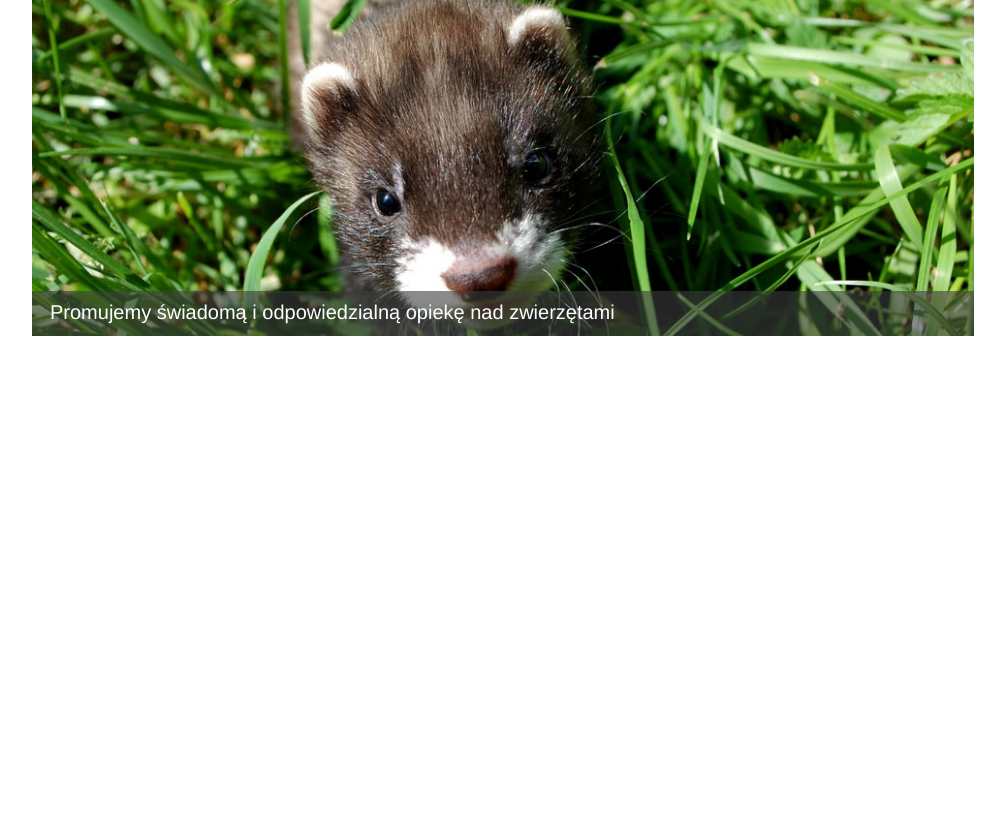
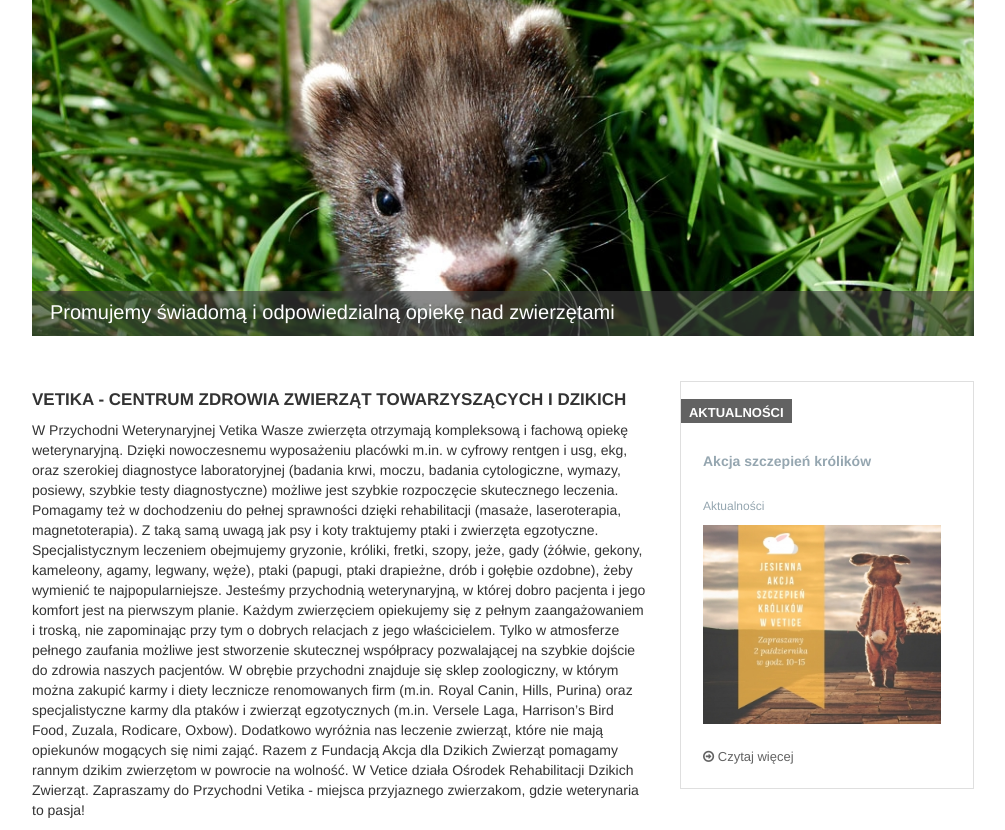
Before and after one commit to maria-galas/vetika, a plain HTML site: page index.html in a window 1280 px wide. Shown: the part 179-1009 px from the top of the page, without its empty margins (137-1142 px from the left). Before the commit the page ends 800 px from the top, so only its background shows below. Drawn offline with nearby package versions, Linux system fonts and the light colour scheme.

Commit message:
create text-container and right column

```diff
--- a/css/style.css
+++ b/css/style.css
@@ -55,3 +55,45 @@
     margin-bottom: 0px;
 }
 /*slider end*/
+
+/*text-container*/
+.text-container h5{
+    font-weight: bold;
+    font-size: 17px;
+}
+/*text-container end*/
+/*right-column*/
+.right-column .news-container{
+    border: 1px solid #dfdfdf;
+    padding: 20px 32px 22px 22px;
+}
+.right-column .news-container img{
+    width: 100%;
+    margin-top: 10px;
+    margin-bottom: 22px;
+}
+.right-column .news-container h5{
+    color: #95a6b0;
+    font-weight: bold;
+    margin-bottom: 25px;
+    margin-top: 32px;
+
+}
+.right-column .news-container span{
+    color: #95a6b0;
+    font-size: 12px;
+}
+.right-column .news-container a{
+    color: #626262;
+    font-size: 13px;
+}
+.right-column .news-container h4{
+    color: #fff;
+    background: #626262;
+    font-weight: bold;
+    font-size: 13px;
+    margin-left: -22px;
+    display: inline;
+    padding: 6px 8px 3px 8px;
+}
+/*right-column end*/
--- a/index.html
+++ b/index.html
@@ -77,7 +77,34 @@
                 <h3>Promujemy świadomą i odpowiedzialną opiekę nad zwierzętami</h3>
               </div>
             </div>
-
+          </div>
+        </div>
+      </div>
+      <div class="container">
+        <div class="row">
+          <div class="col-md-8">
+            <div class="text-container">
+            <h5>VETIKA - CENTRUM ZDROWIA ZWIERZĄT TOWARZYSZĄCYCH I DZIKICH</h5>
+            <p>W Przychodni Weterynaryjnej Vetika Wasze zwierzęta otrzymają kompleksową i fachową opiekę weterynaryjną. Dzięki nowoczesnemu wyposażeniu placówki m.in. w cyfrowy rentgen i usg, ekg, oraz szerokiej diagnostyce laboratoryjnej (badania krwi, moczu, badania cytologiczne, wymazy, posiewy, szybkie testy diagnostyczne) możliwe jest szybkie rozpoczęcie skutecznego leczenia. Pomagamy też w dochodzeniu do pełnej sprawności dzięki rehabilitacji (masaże, laseroterapia, magnetoterapia).
+                Z taką samą uwagą jak psy i koty traktujemy ptaki i zwierzęta egzotyczne. Specjalistycznym leczeniem obejmujemy gryzonie, króliki, fretki, szopy, jeże, gady (żółwie, gekony, kameleony, agamy, legwany, węże), ptaki (papugi, ptaki drapieżne, drób i gołębie ozdobne), żeby wymienić te najpopularniejsze.
+                Jesteśmy przychodnią weterynaryjną, w której dobro pacjenta i jego komfort jest na pierwszym planie. Każdym zwierzęciem opiekujemy się z pełnym zaangażowaniem i troską, nie zapominając przy tym o dobrych relacjach z jego właścicielem. Tylko w atmosferze pełnego zaufania możliwe jest stworzenie skutecznej współpracy pozwalającej na szybkie dojście do zdrowia naszych pacjentów.
+                W obrębie przychodni znajduje się sklep zoologiczny, w którym można zakupić karmy i diety lecznicze renomowanych firm (m.in. Royal Canin, Hills, Purina) oraz specjalistyczne karmy dla ptaków i zwierząt egzotycznych (m.in. Versele Laga, Harrison’s Bird Food, Zuzala, Rodicare, Oxbow).
+                Dodatkowo wyróżnia nas leczenie zwierząt, które nie mają opiekunów mogących się nimi zająć. Razem z Fundacją Akcja dla Dzikich Zwierząt pomagamy rannym dzikim zwierzętom w powrocie na wolność. W Vetice działa Ośrodek Rehabilitacji Dzikich Zwierząt.
+                Zapraszamy do Przychodni Vetika - miejsca przyjaznego zwierzakom, gdzie weterynaria to pasja!</p>
+            </div>
+          </div>
+          <div class="col-md-4">
+            <div class="right-column">
+              <div class="news-container">
+                <h4>AKTUALNOŚCI</h4>
+                <h5>Akcja szczepień królików</h5>
+                <span>Aktualności</span>
+                <img src="images/news.jpg">
+                <a href="#"><i class="fa fa-arrow-circle-o-right" aria-hidden="true"></i>&nbsp;Czytaj więcej</a>
+              </div>
+              <div class="small-slider">
+              </div>
+            </div>
           </div>
         </div>
       </div>
```
Also changed, not shown: images/news.jpg (added).
